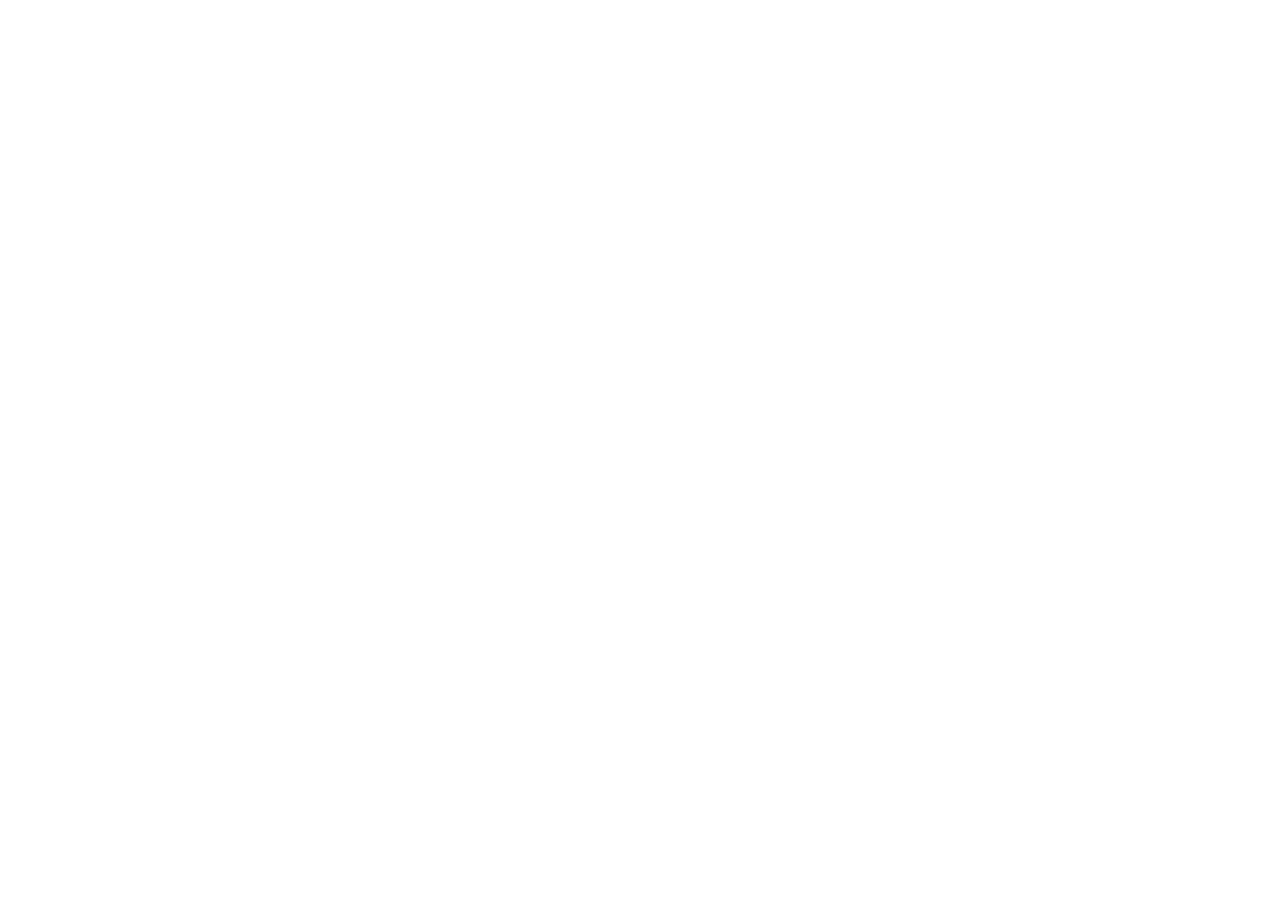
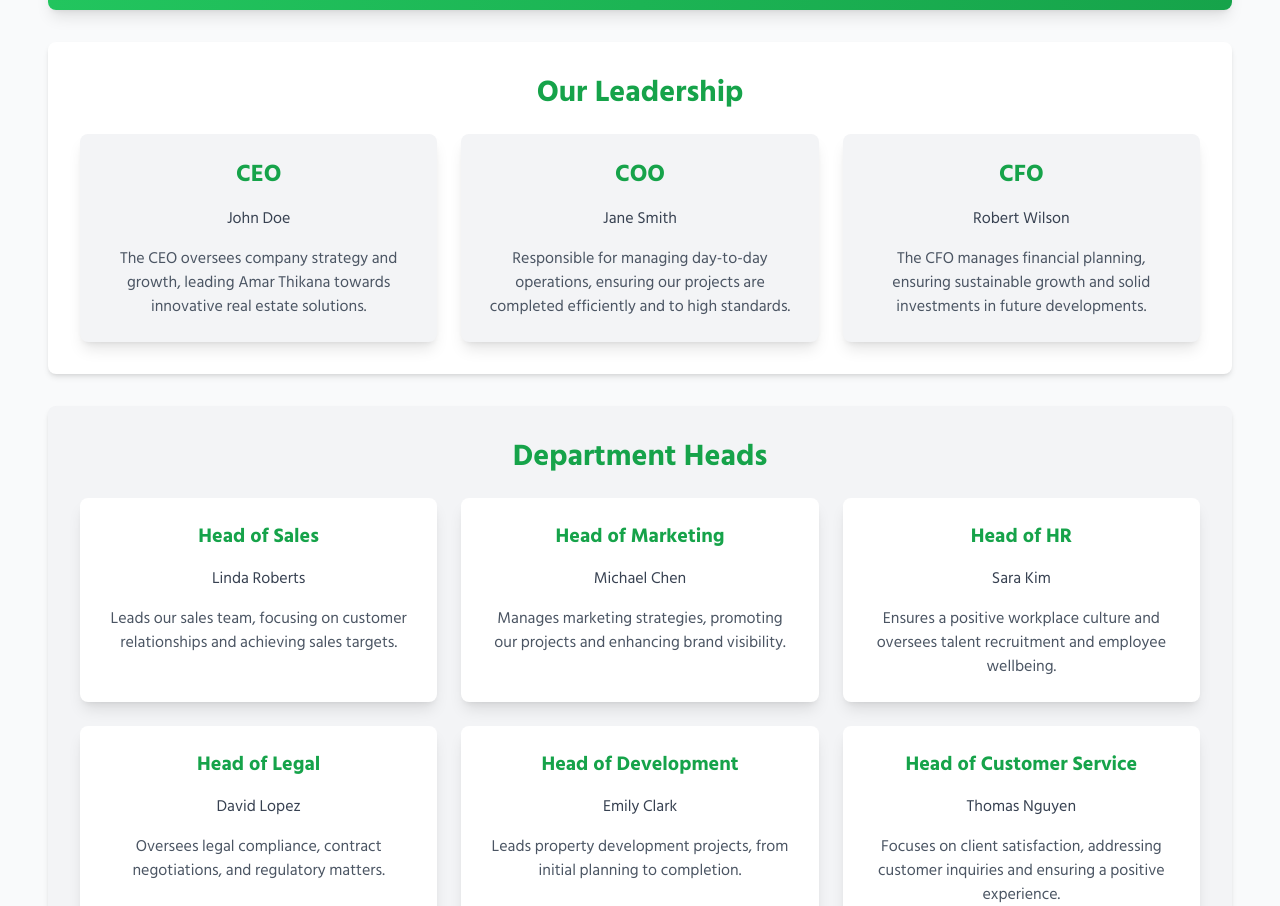
Before and after one commit to universeIt137/RealState-FrontEnd, a React (Vite) app: page /corporate-structure in a window 1280 px wide. Before the commit this address had no page. Shown: the part 194-1100 px from the top of the page. Before the commit the page ends 800 px from the top, so only its background shows below. Built offline with nearby package versions, Linux system fonts and the light colour scheme.

Commit message:
corporate page design completed

```diff
--- /dev/null
+++ b/src/pages/clientSide/corporate-structure/CorporateStructurePage.jsx
@@ -0,0 +1,128 @@
+import React from 'react';
+import { Helmet } from 'react-helmet-async';
+
+const CorporateStructurePage = () => {
+  return (
+    <>
+      <Helmet>
+        <title>Amar Thikana | Corporate Structure</title>
+      </Helmet>
+
+      <div className="w-full p-6 md:p-12 bg-gray-50">
+        {/* Header */}
+        <header className="text-center py-10 bg-gradient-to-r from-green-500 to-green-600 text-white rounded-lg shadow-lg">
+          <h1 className="text-4xl font-bold">Corporate Structure</h1>
+          <p className="text-lg mt-2">Meet the Team Leading Amar Thikana Properties Ltd.</p>
+        </header>
+
+        {/* Organizational Chart Section */}
+        <section className="bg-white p-8 rounded-lg shadow-md my-8">
+          <h2 className="text-3xl font-bold text-green-600 text-center mb-6">Our Leadership</h2>
+          <div className="flex flex-col md:flex-row md:space-x-6 space-y-6 md:space-y-0 justify-center">
+
+            {/* CEO */}
+            <div className="bg-gray-100 p-6 rounded-lg shadow-lg flex-1 text-center">
+              <h3 className="text-2xl font-bold text-green-600 mb-4">CEO</h3>
+              <p className="text-gray-700 mb-4">John Doe</p>
+              <p className="text-gray-600">
+                The CEO oversees company strategy and growth, leading Amar Thikana towards innovative real estate solutions.
+              </p>
+            </div>
+
+            {/* COO */}
+            <div className="bg-gray-100 p-6 rounded-lg shadow-lg flex-1 text-center">
+              <h3 className="text-2xl font-bold text-green-600 mb-4">COO</h3>
+              <p className="text-gray-700 mb-4">Jane Smith</p>
+              <p className="text-gray-600">
+                Responsible for managing day-to-day operations, ensuring our projects are completed efficiently and to high standards.
+              </p>
+            </div>
+
+            {/* CFO */}
+            <div className="bg-gray-100 p-6 rounded-lg shadow-lg flex-1 text-center">
+              <h3 className="text-2xl font-bold text-green-600 mb-4">CFO</h3>
+              <p className="text-gray-700 mb-4">Robert Wilson</p>
+              <p className="text-gray-600">
+                The CFO manages financial planning, ensuring sustainable growth and solid investments in future developments.
+              </p>
+            </div>
+          </div>
+        </section>
+
+        {/* Department Heads Section */}
+        <section className="bg-gray-100 p-8 rounded-lg shadow-md my-8">
+          <h2 className="text-3xl font-bold text-green-600 text-center mb-6">Department Heads</h2>
+          <div className="grid grid-cols-1 md:grid-cols-2 lg:grid-cols-3 gap-6">
+
+            {/* Head of Sales */}
+            <div className="bg-white p-6 rounded-lg shadow-lg text-center">
+              <h3 className="text-xl font-bold text-green-600 mb-4">Head of Sales</h3>
+              <p className="text-gray-700 mb-4">Linda Roberts</p>
+              <p className="text-gray-600">
+                Leads our sales team, focusing on customer relationships and achieving sales targets.
+              </p>
+            </div>
+
+            {/* Head of Marketing */}
+            <div className="bg-white p-6 rounded-lg shadow-lg text-center">
+              <h3 className="text-xl font-bold text-green-600 mb-4">Head of Marketing</h3>
+              <p className="text-gray-700 mb-4">Michael Chen</p>
+              <p className="text-gray-600">
+                Manages marketing strategies, promoting our projects and enhancing brand visibility.
+              </p>
+            </div>
+
+            {/* Head of HR */}
+            <div className="bg-white p-6 rounded-lg shadow-lg text-center">
+              <h3 className="text-xl font-bold text-green-600 mb-4">Head of HR</h3>
+              <p className="text-gray-700 mb-4">Sara Kim</p>
+              <p className="text-gray-600">
+                Ensures a positive workplace culture and oversees talent recruitment and employee wellbeing.
+              </p>
+            </div>
+
+            {/* Head of Legal */}
+            <div className="bg-white p-6 rounded-lg shadow-lg text-center">
+              <h3 className="text-xl font-bold text-green-600 mb-4">Head of Legal</h3>
+              <p className="text-gray-700 mb-4">David Lopez</p>
+              <p className="text-gray-600">
+                Oversees legal compliance, contract negotiations, and regulatory matters.
+              </p>
+            </div>
+
+            {/* Head of Development */}
+            <div className="bg-white p-6 rounded-lg shadow-lg text-center">
+              <h3 className="text-xl font-bold text-green-600 mb-4">Head of Development</h3>
+              <p className="text-gray-700 mb-4">Emily Clark</p>
+              <p className="text-gray-600">
+                Leads property development projects, from initial planning to completion.
+              </p>
+            </div>
+
+            {/* Head of Customer Service */}
+            <div className="bg-white p-6 rounded-lg shadow-lg text-center">
+              <h3 className="text-xl font-bold text-green-600 mb-4">Head of Customer Service</h3>
+              <p className="text-gray-700 mb-4">Thomas Nguyen</p>
+              <p className="text-gray-600">
+                Focuses on client satisfaction, addressing customer inquiries and ensuring a positive experience.
+              </p>
+            </div>
+          </div>
+        </section>
+
+        {/* Contact Section */}
+        <section className="bg-white p-8 rounded-lg shadow-md my-8 text-center">
+          <h2 className="text-3xl font-bold text-green-600 mb-6">Join Our Team</h2>
+          <p className="text-gray-700 mb-4">
+            Interested in joining a leading real estate company? Check out our current job openings and apply today!
+          </p>
+          <button className="bg-green-500 text-white font-bold py-2 px-6 rounded-md hover:bg-green-600">
+            Careers
+          </button>
+        </section>
+      </div>
+    </>
+  );
+};
+
+export default CorporateStructurePage;
--- a/src/pages/clientSide/mission-and-vission/MissionVisionPage.jsx
+++ b/src/pages/clientSide/mission-and-vission/MissionVisionPage.jsx
@@ -3,6 +3,7 @@
 import { Link } from 'react-router-dom';
 
 const MissionVision = () => {
+    window.scrollTo(0, 0);
   return (
     <>
       <Helmet>
--- a/src/router/Router.jsx
+++ b/src/router/Router.jsx
@@ -8,6 +8,7 @@
 import Contact from "../components/clientSide/Contact";
 import CompanyProfilePage from "../pages/clientSide/company-profile-page/CompanyProfilePage";
 import MissionVision from "../pages/clientSide/mission-and-vission/MissionVisionPage";
+import CorporateStructurePage from "../pages/clientSide/corporate-structure/CorporateStructurePage";
 
 
 
@@ -45,6 +46,10 @@
             {
                 path : "mission",
                 element : <MissionVision></MissionVision>
+            },
+            {
+                path : "corporate-structure",
+                element : <CorporateStructurePage></CorporateStructurePage>
             }
 
         ]
```
